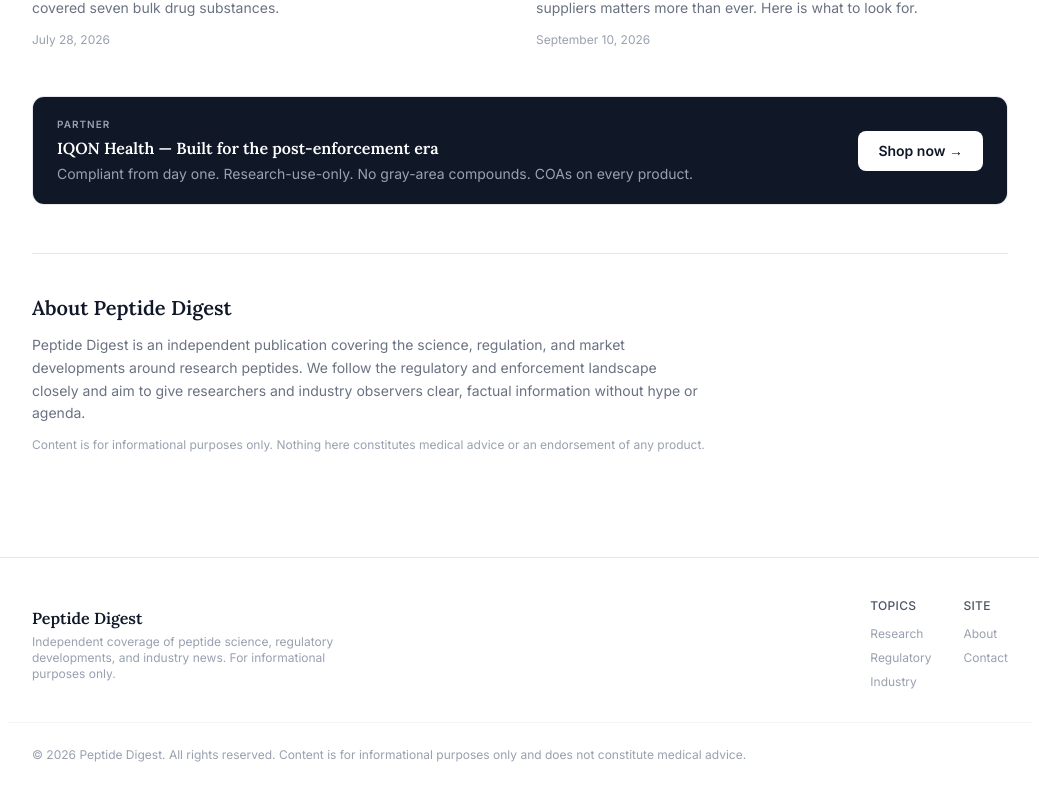
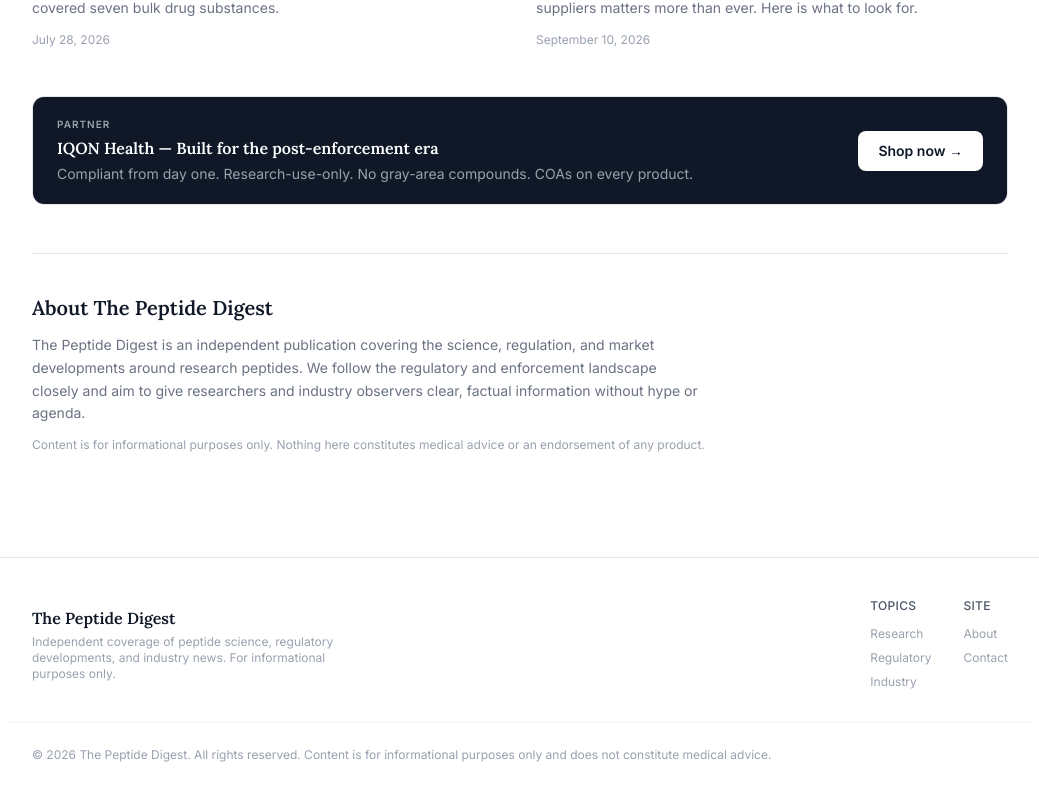
Before and after one commit to edorfanini00/peptidedigest, a Next.js app: page / in a window 1280 px wide. Shown: the part 1703-2504 px from the top of the page, without its empty margins (120-1159 px from the left). Built offline with nearby package versions, Linux system fonts and the light colour scheme.

Commit message:
Rebrand to The Peptide Digest

```diff
--- a/app/apex-peptides-raided-what-researchers-need-to-know/page.tsx
+++ b/app/apex-peptides-raided-what-researchers-need-to-know/page.tsx
@@ -4,7 +4,7 @@
 import { Footer } from "@/components/Footer";
 
 export const metadata: Metadata = {
-  title: "Apex Peptides Raided by Federal Agents: What Researchers Need to Know | Peptide Digest",
+  title: "Apex Peptides Raided by Federal Agents: What Researchers Need to Know | The Peptide Digest",
   description:
     "Federal agents from the U.S. Postal Inspection Service, FBI, and IRS CI raided Apex Peptides on September 24, 2026. Here is what happened, what it means, and how to evaluate alternative research peptide suppliers.",
   openGraph: {
@@ -22,7 +22,7 @@
       <main className="max-w-2xl mx-auto px-6 py-12">
         {/* Breadcrumb */}
         <div className="flex items-center gap-2 text-xs text-gray-400 mb-8">
-          <Link href="/" className="hover:text-gray-700 transition-colors">Peptide Digest</Link>
+          <Link href="/" className="hover:text-gray-700 transition-colors">The Peptide Digest</Link>
           <span>/</span>
           <span className="bg-orange-50 text-orange-700 px-2 py-0.5 rounded-full font-medium">Industry</span>
         </div>
@@ -40,7 +40,7 @@
           <span>·</span>
           <span>6 min read</span>
           <span>·</span>
-          <span>Peptide Digest Staff</span>
+          <span>The Peptide Digest Staff</span>
         </div>
 
         {/* Article body */}
@@ -181,7 +181,7 @@
           </div>
 
           <p className="text-xs text-gray-400 pt-6 border-t border-gray-200 mt-8">
-            This article is for informational purposes only. Peptide Digest does not provide medical advice, legal counsel, or product endorsements. All information is based on publicly available sources at the time of publication.
+            This article is for informational purposes only. The Peptide Digest does not provide medical advice, legal counsel, or product endorsements. All information is based on publicly available sources at the time of publication.
           </p>
         </div>
 
--- a/app/layout.tsx
+++ b/app/layout.tsx
@@ -18,11 +18,11 @@
 });
 
 export const metadata: Metadata = {
-  title: "Peptide Digest — Research, Science & Industry News",
+  title: "The Peptide Digest — Research, Science & Industry News",
   description: "Independent coverage of peptide research, regulatory developments, and the science behind compounds studied in labs worldwide.",
   metadataBase: new URL("https://peptidedigest.com"),
   openGraph: {
-    siteName: "Peptide Digest",
+    siteName: "The Peptide Digest",
     type: "website",
   },
 };
--- a/app/page.tsx
+++ b/app/page.tsx
@@ -258,10 +258,10 @@
             className="text-xl font-semibold text-gray-900 mb-3"
             style={{ fontFamily: "var(--font-lora), Georgia, serif" }}
           >
-            About Peptide Digest
+            About The Peptide Digest
           </h2>
           <p className="text-gray-500 text-sm leading-relaxed max-w-2xl">
-            Peptide Digest is an independent publication covering the science, regulation, and market developments around research peptides. We follow the regulatory and enforcement landscape closely and aim to give researchers and industry observers clear, factual information without hype or agenda.
+            The Peptide Digest is an independent publication covering the science, regulation, and market developments around research peptides. We follow the regulatory and enforcement landscape closely and aim to give researchers and industry observers clear, factual information without hype or agenda.
           </p>
           <p className="text-gray-400 text-xs mt-3">
             Content is for informational purposes only. Nothing here constitutes medical advice or an endorsement of any product.
--- a/components/Footer.tsx
+++ b/components/Footer.tsx
@@ -6,7 +6,7 @@
       <div className="max-w-5xl mx-auto px-6 flex flex-col md:flex-row items-start md:items-center justify-between gap-6">
         <div>
           <div className="text-base font-semibold text-gray-900 mb-1" style={{ fontFamily: "var(--font-lora), Georgia, serif" }}>
-            Peptide Digest
+            The Peptide Digest
           </div>
           <p className="text-xs text-gray-400 max-w-xs">
             Independent coverage of peptide science, regulatory developments, and industry news. For informational purposes only.
@@ -27,7 +27,7 @@
         </div>
       </div>
       <div className="max-w-5xl mx-auto px-6 mt-8 pt-6 border-t border-gray-100 text-xs text-gray-400">
-        © {new Date().getFullYear()} Peptide Digest. All rights reserved. Content is for informational purposes only and does not constitute medical advice.
+        © {new Date().getFullYear()} The Peptide Digest. All rights reserved. Content is for informational purposes only and does not constitute medical advice.
       </div>
     </footer>
   );
--- a/components/Nav.tsx
+++ b/components/Nav.tsx
@@ -5,7 +5,7 @@
     <nav className="border-b border-gray-200 bg-white sticky top-0 z-50">
       <div className="max-w-5xl mx-auto px-6 h-14 flex items-center justify-between">
         <Link href="/" className="text-lg font-semibold tracking-tight text-gray-900" style={{ fontFamily: "var(--font-lora), Georgia, serif" }}>
-          Peptide Digest
+          The Peptide Digest
         </Link>
         <div className="flex items-center gap-6 text-sm text-gray-500">
           <Link href="/#research" className="hover:text-gray-900 transition-colors">Research</Link>
```
